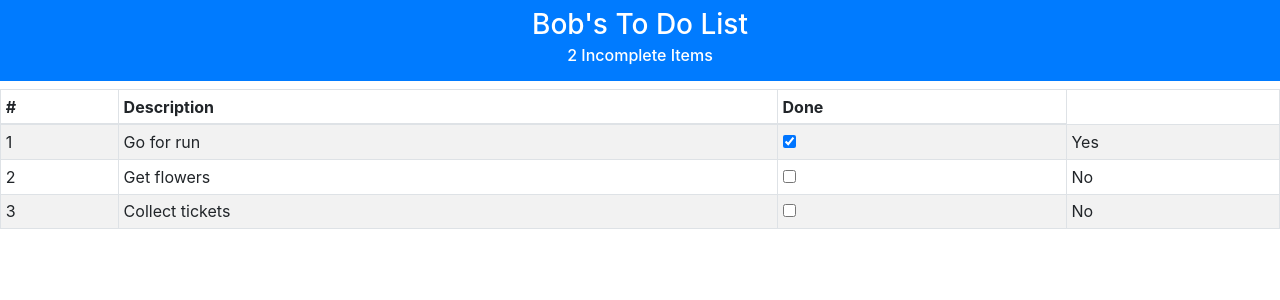
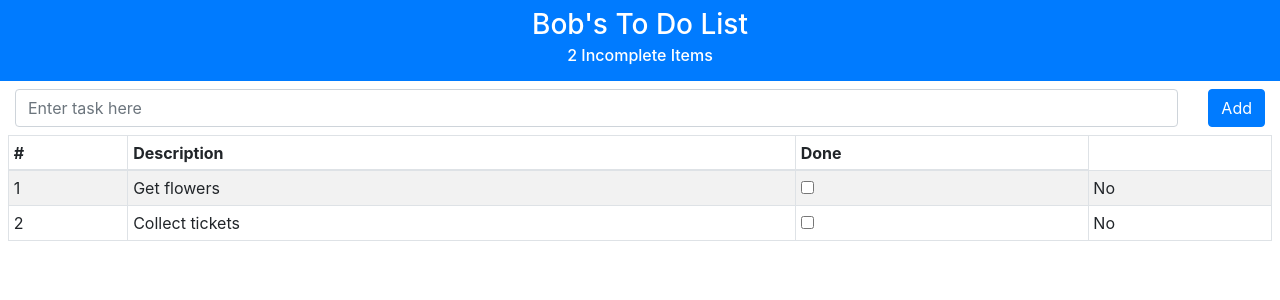
Before and after one commit to KCMicheal/Lister, an Angular app: page / in a window 1280 px wide. Shown: the top 300 px of the page. Built offline with nearby package versions, Linux system fonts and the light colour scheme.

Commit message:
perf: add items dynamically

```diff
--- a/src/app/app.component.html
+++ b/src/app/app.component.html
@@ -3,9 +3,27 @@
   <h6 class="mt-1">{{ itemCount }} Incomplete Items</h6>
 </h3>
 
+<div class="container-fluid">
+  <div class="row">
+    <div class="col">
+      <input class="form-control" placeholder="Enter task here" #todoText/>
+    </div>
+    <div class="col-auto">
+      <button class="btn btn-primary" (click)="addItem(todoText.value)">
+        Add
+      </button>
+    </div>
+  </div>
+</div>
+
+<div class="m-2">
     <table class="table table-striped table-bordered table-sm">
       <thead>
-  <tr><th>#</th><th>Description</th><th>Done</th></tr>
+        <tr>
+          <th>#</th>
+          <th>Description</th>
+          <th>Done</th>
+        </tr>
       </thead>
       <tbody>
         <tr *ngFor="let item of items; let i = index">
@@ -19,3 +37,4 @@
         </tr>
       </tbody>
     </table>
+</div>
--- a/src/app/app.component.ts
+++ b/src/app/app.component.ts
@@ -19,11 +19,16 @@ export class AppComponent {
   }
 
   get itemCount(): number {
-    return this.list.items
-      .filter(item => !item.complete).length;
+    return this.items.length;
   }
 
   get items(): readonly TodoItem[]{
-    return this.list.items;
+    return this.list.items.filter(item => !item.complete);
+  }
+
+  addItem(newItem) {
+    if (newItem != "") {
+      this.list.addItem(newItem);
+    }
   }
 }
```
Lines whose indentation alone changed are shown as unchanged.
